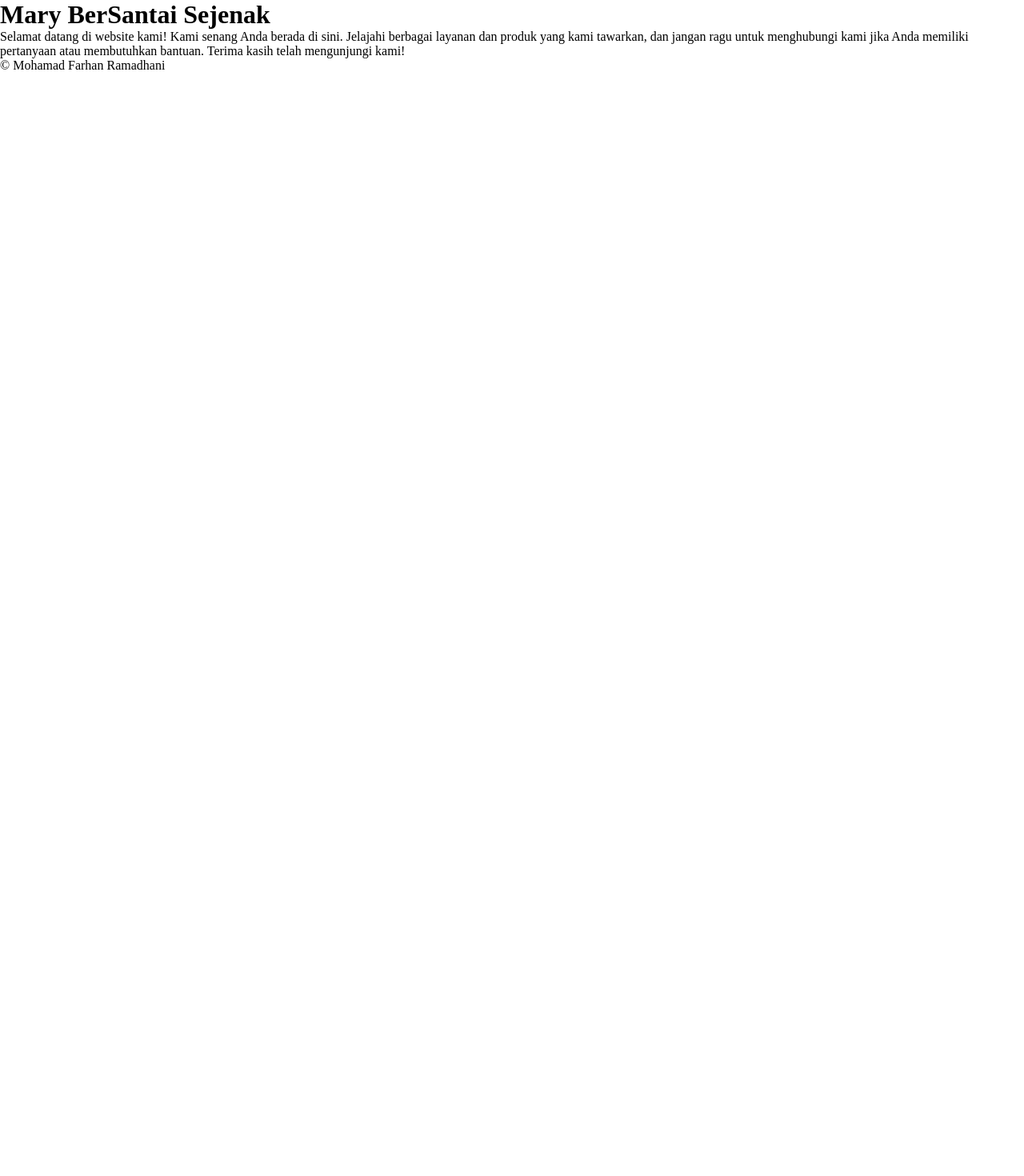
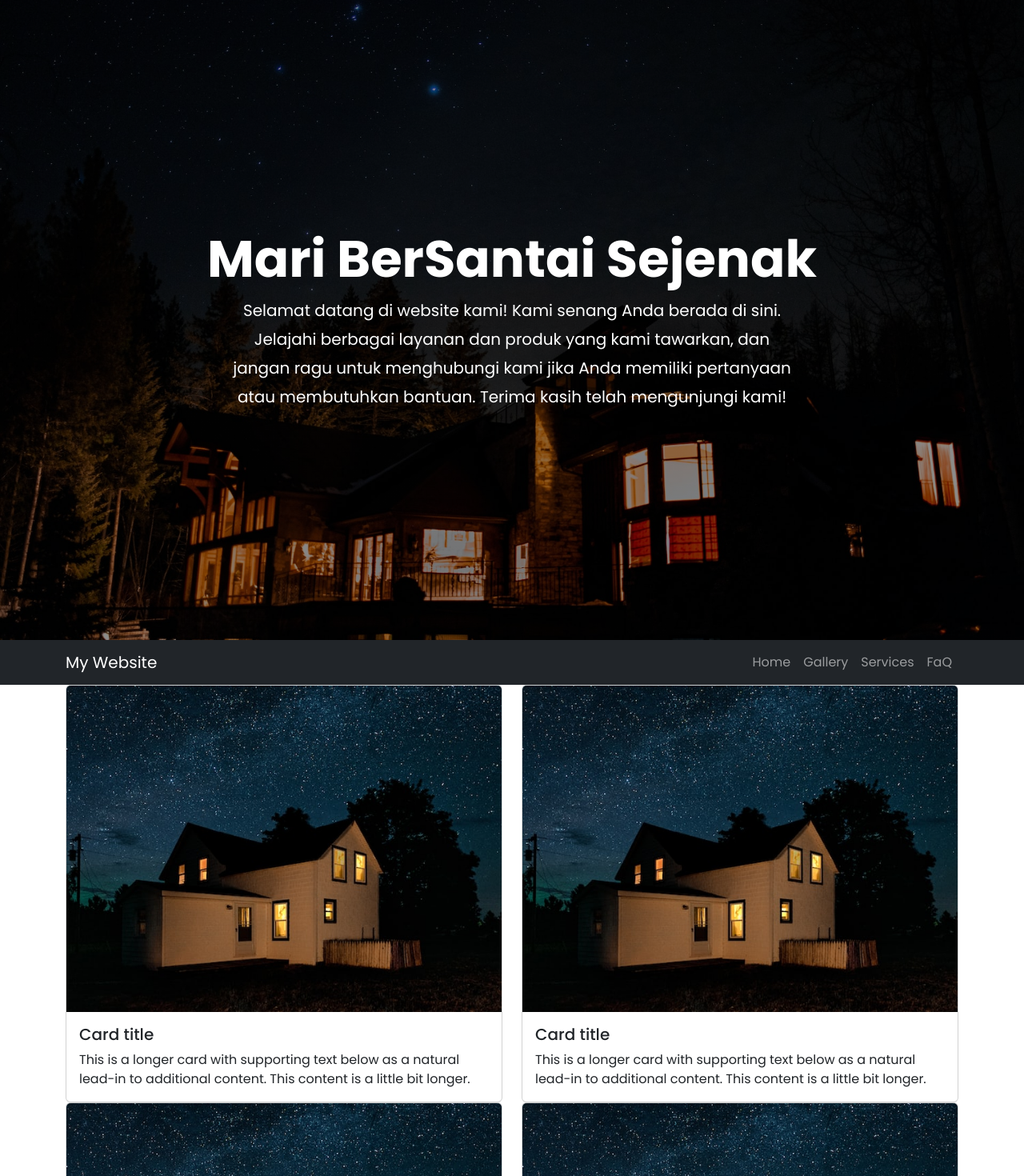
Before and after one commit to farhanrama95/Tugas-akhir-PW1-React.js, a React (Vite) app: page / in a window 1280 px wide. Shown: the top 1470 px of the page at 80% size. Before the commit the page ends 800 px from the top, so only its background shows below. Built offline with nearby package versions, Linux system fonts and the light colour scheme.

Commit message:
instalasi font

```diff
--- a/index.html
+++ b/index.html
@@ -2,6 +2,10 @@
 <html lang="en">
   <head>
     <meta charset="UTF-8" />
+    <link rel="stylesheet" href="src/index.css">
+    <link rel="preconnect" href="https://fonts.googleapis.com">
+    <link rel="preconnect" href="https://fonts.gstatic.com" crossorigin>
+    <link href="https://fonts.googleapis.com/css2?family=Poppins:wght@400;500;600;700&display=swap" rel="stylesheet">
     <link rel="icon" type="image/svg+xml" href="/favicon.svg" />
     <meta name="viewport" content="width=device-width, initial-scale=1.0" />
     <link rel="stylesheet" href="https://cdnjs.cloudflare.com/ajax/libs/font-awesome/7.0.1/css/all.min.css" integrity="sha512-2SwdPD6INVrV/lHTZbO2nodKhrnDdJK9/kg2XD1r9uGqPo1cUbujc+IYdlYdEErWNu69gVcYgdxlmVmzTWnetw==" crossorigin="anonymous" referrerpolicy="no-referrer" />
--- a/src/App.jsx
+++ b/src/App.jsx
@@ -1,5 +1,7 @@
 // IMPORT SEMUA COMPONENT
 import Header from './components/header'
+import Navbar from './components/navbar'
+import Gallery from './components/gallery'
 import Footer from './components/footer'
 
 // PAKAI CSS UNIVERSAL
@@ -9,6 +11,8 @@ function App() {
   return (
     <>
     <Header />
+    <Navbar />
+    <Gallery />
     <Footer />
     </>
   )
--- a/src/components/footer.css
+++ b/src/components/footer.css
@@ -0,0 +1,3 @@
+footer{
+    max-width: 100%;
+}
--- a/src/components/footer.jsx
+++ b/src/components/footer.jsx
@@ -3,7 +3,18 @@ import './footer.css'
 // FUNGSI KOMPONEN FOOTER
 function Footer() {
     return (
+        <>
+        <div className="footer-cntn">
+            <h5>Ngoding</h5>
+            <ul>
+                <li><i></i></li>
+                <li><i></i></li>
+                <li><i></i></li>
+                <li><i></i></li>
+            </ul>
+        </div>
         <footer>&copy; Mohamad Farhan Ramadhani</footer>
+        </>
     );
 }
 
--- a/src/components/gallery.jsx
+++ b/src/components/gallery.jsx
@@ -1,8 +1,42 @@
+import React from 'react';
+import Container from 'react-bootstrap/Container';
+import Card from 'react-bootstrap/Card';
+import Col from 'react-bootstrap/Col';
+import Row from 'react-bootstrap/Row';
+import gallery1 from '../assets/img/gallery/gallery-1.jpg';
+import gallery2 from '../assets/img/gallery/gallery-2.jpg';
+import gallery3 from '../assets/img/gallery/gallery-3.jpg';
+import gallery4 from '../assets/img/gallery/gallery-4.jpg';
+import gallery5 from '../assets/img/gallery/gallery-5.jpg';
+import gallery6 from '../assets/img/gallery/gallery-6.jpg';
 import './gallery.css'
 
 // FUNGSI KOMPONEN GALLERY
+
+const galleryImg = [gallery1,gallery2,gallery3,gallery4,gallery5,gallery6];
+
 function Gallery() {
-    return (  );
+    return (
+        <Container>
+            <Row xs={1} md={2} className="g-6">
+                {Array.from({ length: 4 }).map((_, idx) => (
+                    <Col key={idx}>
+                        <Card>
+                            <Card.Img variant="top" src={gallery1} />
+                            <Card.Body>
+                                <Card.Title>Card title</Card.Title>
+                                <Card.Text>
+                                    This is a longer card with supporting text below as a natural
+                                    lead-in to additional content. This content is a little bit
+                                    longer.
+                                </Card.Text>
+                            </Card.Body>
+                        </Card>
+                    </Col>
+                ))}
+            </Row>
+        </Container>
+    );
 }
 
 export default Gallery;
--- a/src/components/header.css
+++ b/src/components/header.css
@@ -0,0 +1,28 @@
+.hero{
+    background-image:
+        linear-gradient(rgba(0,0,0,.45), rgba(0,0,0,.45)),
+        url("../assets/img/hero/hero.jpg");
+
+    background-size: cover;
+    background-position: center;
+    background-repeat: no-repeat;
+    min-height: 100vh;
+
+    display: flex;
+    align-items: center;
+    justify-content: center;    /* Tengah secara vertikal */
+}
+.hero p{
+    color: white;
+    font-size: 20px;
+    line-height: 1.8;
+    max-width: 700px;
+    margin: 0 auto;
+    text-align: center;
+}
+.hero h1{
+    font-size: 64px;
+    font-weight: 900;
+    color: white;
+    text-align: center;
+}
--- a/src/components/header.jsx
+++ b/src/components/header.jsx
@@ -7,10 +7,10 @@ function Header() {
         <div className ='hero min-vh-92 w-100 '>
             <Container>
                 <Row>
-                <Col>
-                    <h1>Mary BerSantai Sejenak</h1>
-                    <p>Selamat datang di website kami! Kami senang Anda berada di sini. Jelajahi berbagai layanan dan produk yang kami tawarkan, dan jangan ragu untuk menghubungi kami jika Anda memiliki pertanyaan atau membutuhkan bantuan. Terima kasih telah mengunjungi kami!</p>
-                </Col>
+                    <Col>
+                        <h1>Mari BerSantai Sejenak</h1>
+                        <p>Selamat datang di website kami! Kami senang Anda berada di sini. Jelajahi berbagai layanan dan produk yang kami tawarkan, dan jangan ragu untuk menghubungi kami jika Anda memiliki pertanyaan atau membutuhkan bantuan. Terima kasih telah mengunjungi kami!</p>
+                    </Col>
                 </Row>
             </Container>
         </div>
--- a/src/components/navbar.jsx
+++ b/src/components/navbar.jsx
@@ -1 +1,49 @@
 import './navbar.css'
+import 'bootstrap/dist/css/bootstrap.min.css';
+
+
+function Navbar() {
+  return (
+    <nav className="navbar navbar-expand-lg navbar-dark bg-dark">
+      <div className="container">
+            <a className="navbar-brand" href="#">
+            My Website
+            </a>
+            <button
+            className="navbar-toggler"
+            type="button"
+            data-bs-toggle="collapse"
+            data-bs-target="#navbarNav"
+            >
+            <span className="navbar-toggler-icon"></span>
+            </button>
+            <div className="collapse navbar-collapse" id="navbarNav">
+                <ul className="navbar-nav ms-auto">
+                    <li className="nav-item">
+                    <a className="nav-link" href="#">
+                        Home
+                    </a>
+                    </li>
+                    <li className="nav-item">
+                    <a className="nav-link" href="#">
+                        Gallery
+                    </a>
+                    </li>
+                    <li className="nav-item">
+                    <a className="nav-link" href="#">
+                        Services
+                    </a>
+                    </li>
+                    <li className="nav-item">
+                    <a className="nav-link" href="#">
+                        FaQ
+                    </a>
+                    </li>
+                </ul>
+            </div>
+      </div>
+    </nav>
+  )
+}
+
+export default Navbar
--- a/src/index.css
+++ b/src/index.css
@@ -2,4 +2,5 @@
   margin: 0;
   padding: 0;
   box-sizing: border-box;
+  font-family: "Poppins", sans-serif;
 }
```
